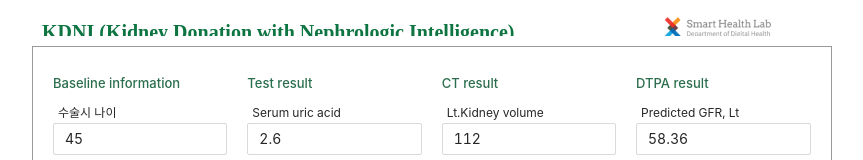
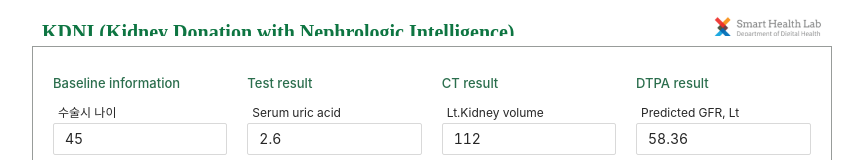
Before and after one commit to Smart-Health-Lab/Calculators, a React (Create React App) app in the folder kt_donor_calculator/client/: page / in a window 1280 px wide. Shown: the top 160 px of the page, without its empty margins (18-881 px from the left). Built offline with nearby package versions, Linux system fonts and the light colour scheme.

Commit message:
position bug fixed

```diff
--- a/kt_donor_calculator/client/src/App.js
+++ b/kt_donor_calculator/client/src/App.js
@@ -107,7 +107,7 @@ class App extends Component {
           </div>
           <img
             src={shl_img}
-            style={{ height: 27, marginTop: 15, marginLeft: 20 }}
+            style={{ height: 27, marginTop: 15, marginLeft: 70 }}
           />
         </Header>
         <Content
```
Also changed, not shown: 6 other files (tests, documents, lock files or other folders).
